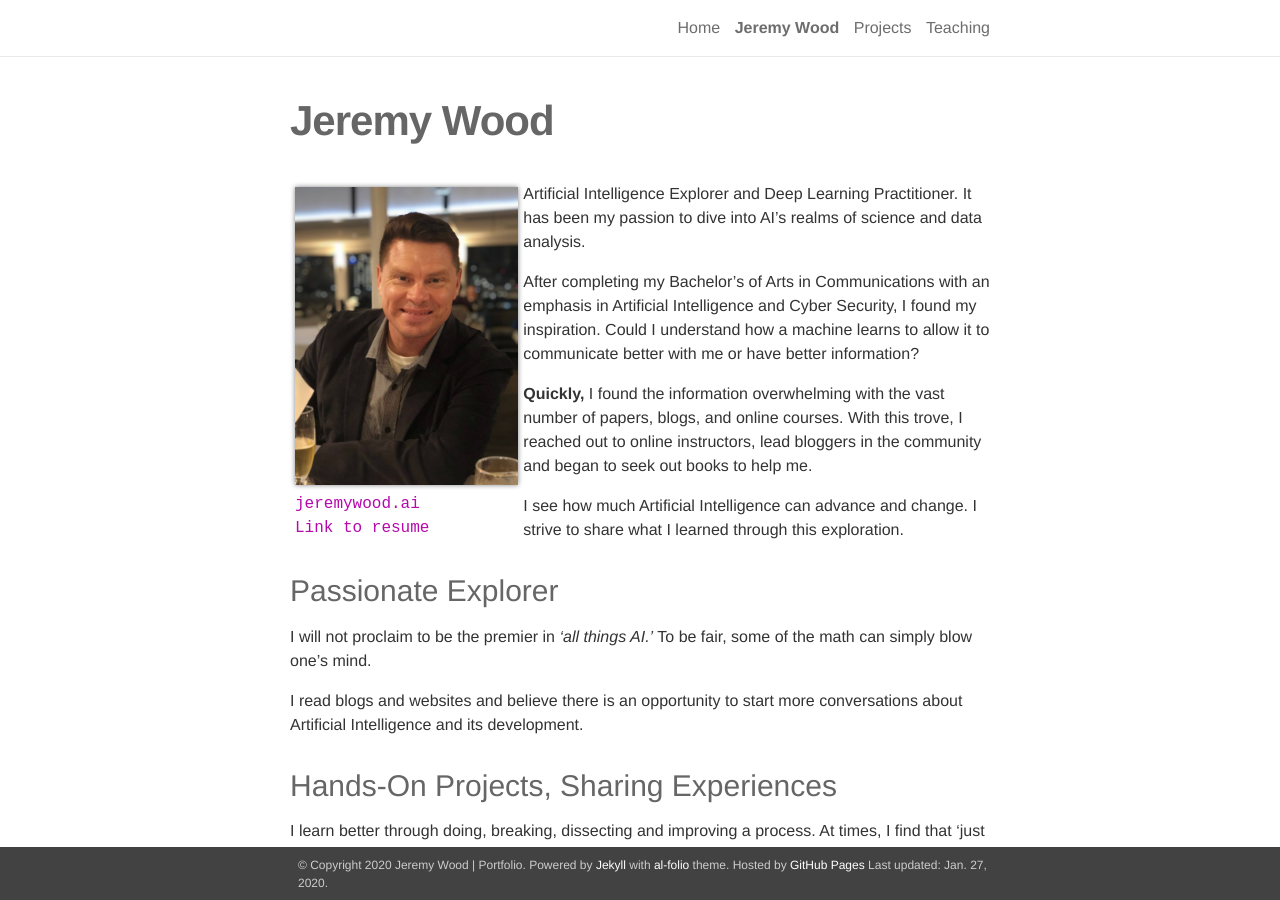
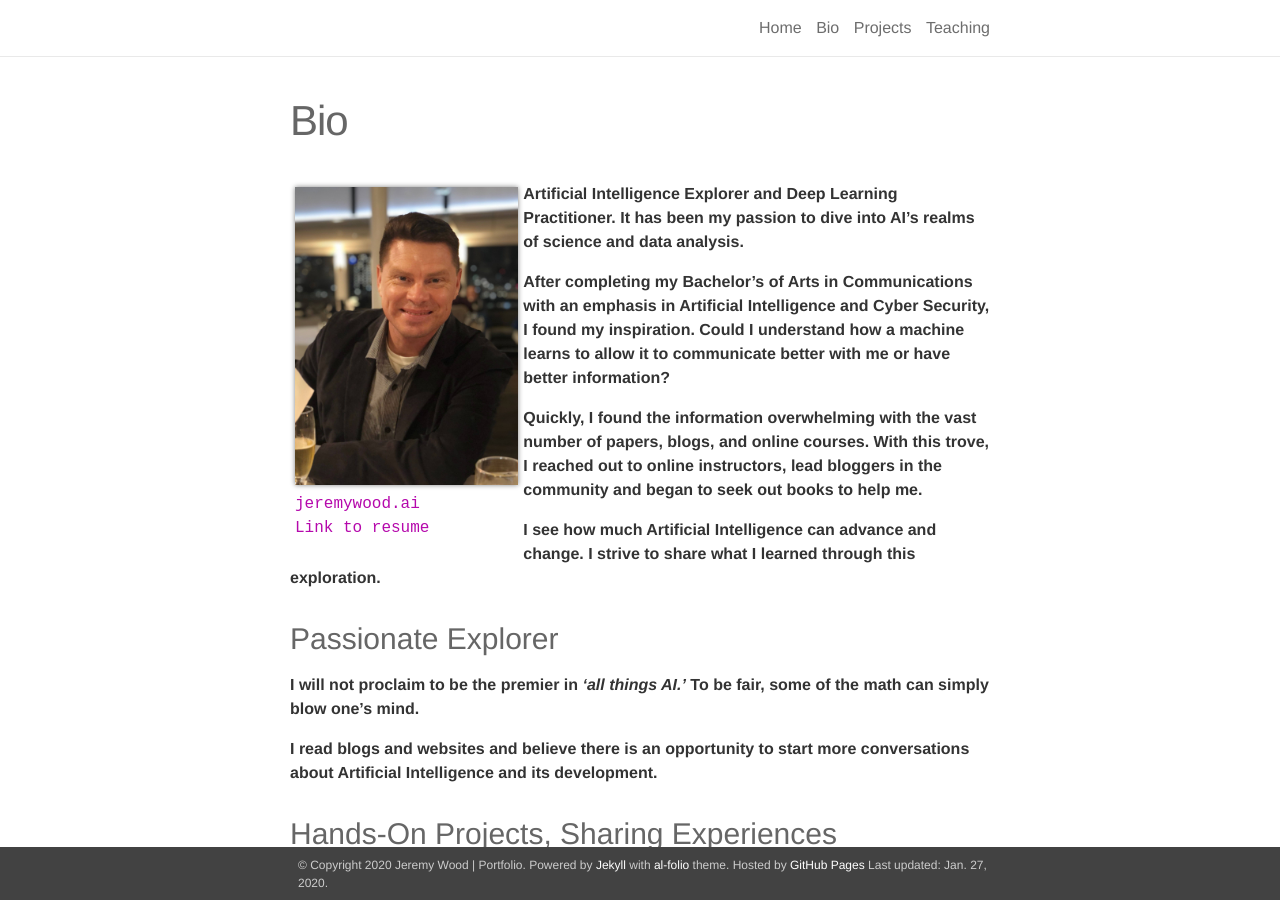
Before and after one commit to jeremywood-ai/portfolio, a Jekyll site: the page built from _pages/about.md, in a window 1280 px wide and 900 px high. Built offline with Jekyll 4.4.1, drawn with Linux system fonts in a browser that asks for light colours; nearby versions of some CDN libraries; emoji names are drawn with the system emoji font.

```diff
--- a/_pages/about.md
+++ b/_pages/about.md
@@ -1,14 +1,14 @@
 ---
 layout: about
 permalink: /about/
-title: <strong>Jeremy Wood</strong>
+title: Bio
 description: ""
 
 profile:
   align: left
   image: Bio.jpg
   address: >
-    <p><a href="https://jeremywood.ai">jeremywood.ai</a></p>
+    <p><strong><a href="https://jeremywood.ai">jeremywood.ai</a><strong></p>
     <p><a href="/assets/pdf/CV.pdf" target="_blank">Link to resume</a></p>
 
 news: true
```
Also changed, not shown: README.md (+3 -1 lines).
